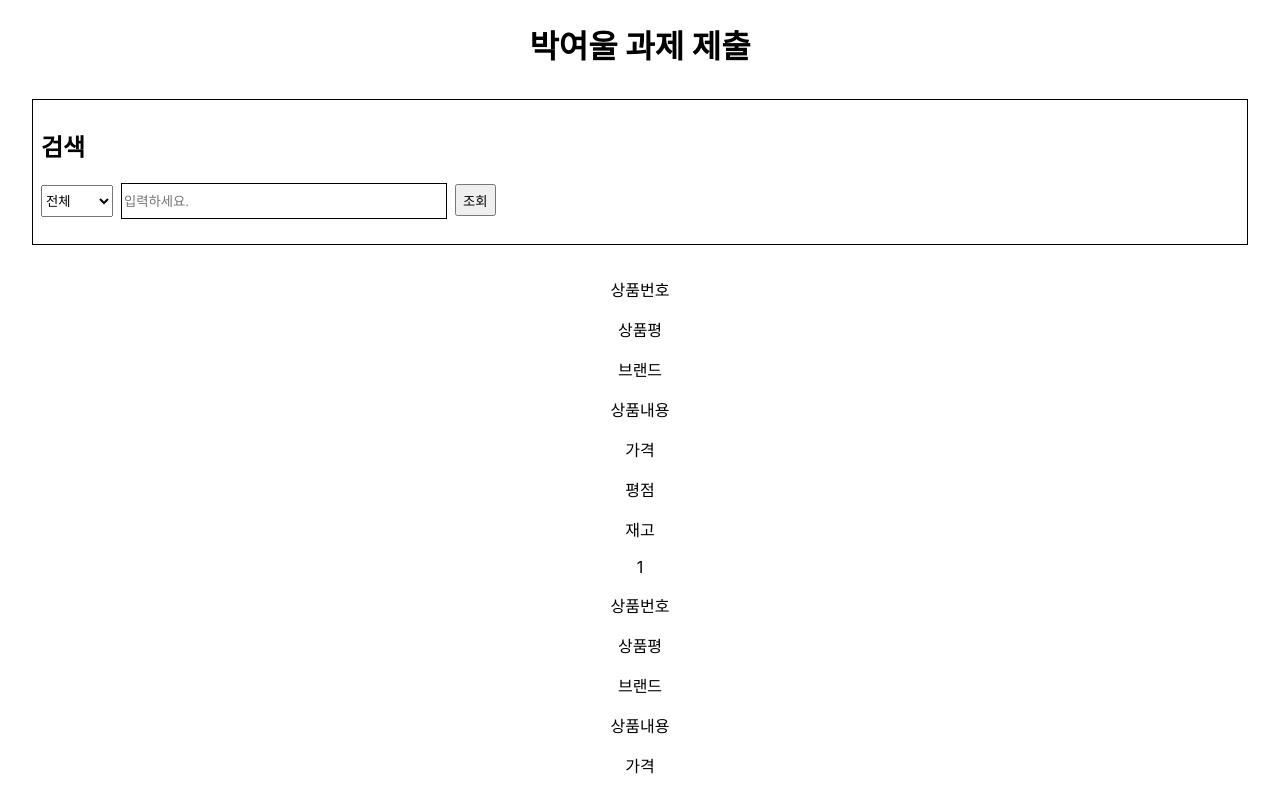
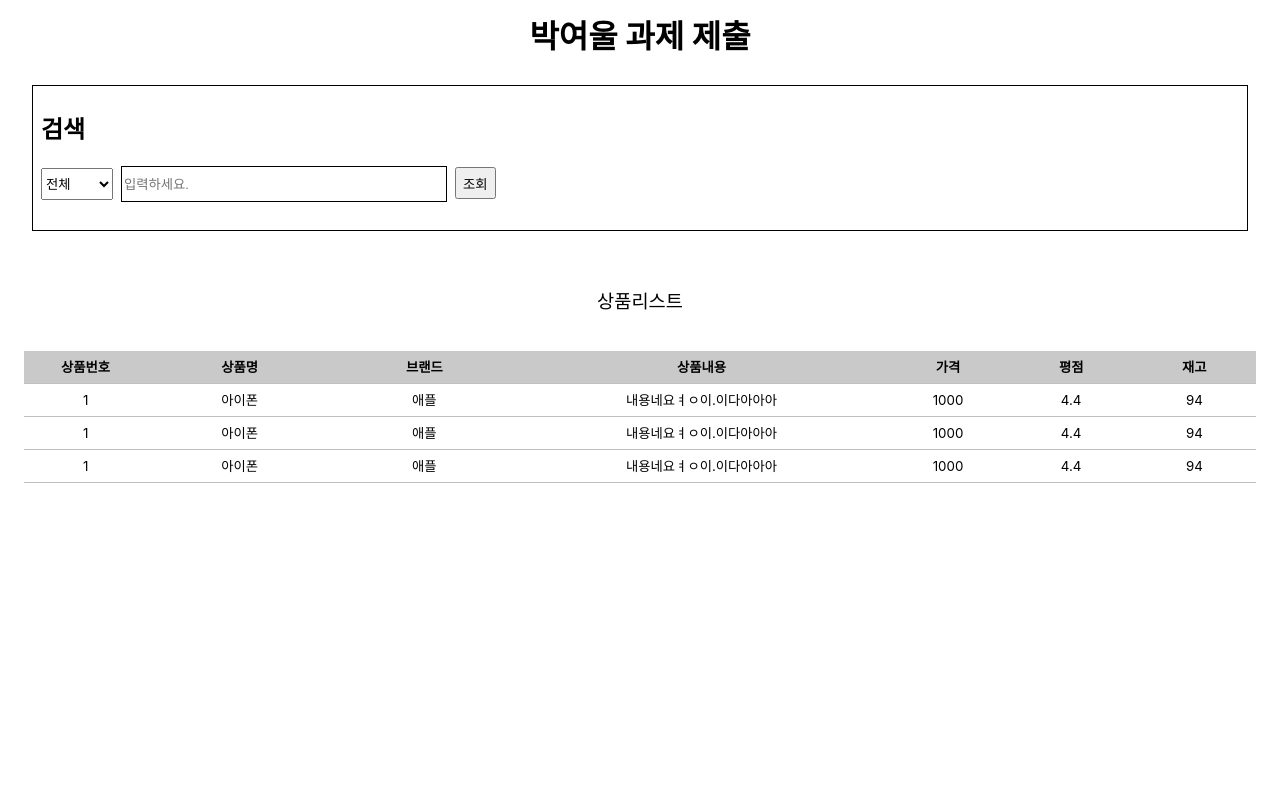
Before and after one commit to yeowool1010/BlockOdyssey_frontendcodetest, a React (Create React App) app in the folder old_shopping_mall/: page / in a window 1280 px wide. Shown: the top 796 px of the page. Built offline with nearby package versions, Linux system fonts and the light colour scheme.

Commit message:
💄 [ui] 상품 리스트 퍼블리싱 완료 #1

```diff
--- a/old_shopping_mall/src/components/ListBox.js
+++ b/old_shopping_mall/src/components/ListBox.js
@@ -1,39 +1,61 @@
 import React from "react";
+import "../styles/ListBox.css";
 
 function ListBox() {
   return (
-    <article id="list-box">
-      <hgroup id="list-box-header">
-        <p>상품번호</p>
-        <p>상품평</p>
-        <p>브랜드</p>
-        <p>상품내용</p>
-        <p>가격</p>
-        <p>평점</p>
-        <p>재고</p>
-      </hgroup>
-
-      <section id="list-box-innder">
-        <p>1</p>
-        <p>상품번호</p>
-        <p>상품평</p>
-        <p>브랜드</p>
-        <p>상품내용</p>
-        <p>가격</p>
-        <p>평점</p>
-        <p>재고</p>
-      </section>
-      <section id="list-box-innder">
-        <p>1</p>
-        <p>상품번호</p>
-        <p>상품평</p>
-        <p>브랜드</p>
-        <p>상품내용</p>
-        <p>가격</p>
-        <p>평점</p>
-        <p>재고</p>
-      </section>
-    </article>
+    <section id="list-box">
+      <ul>
+        <li>상품리스트</li>
+        <li>
+          <ul id="list-table">
+            <li>
+              <ul>
+                <li>상품번호</li>
+                <li>상품명</li>
+                <li>브랜드</li>
+                <li>상품내용</li>
+                <li>가격</li>
+                <li>평점</li>
+                <li>재고</li>
+              </ul>
+            </li>
+            <li>
+              <ul>
+                <li>1</li>
+                <li>아이폰</li>
+                <li>애플</li>
+                <li>내용네요ㅕㅇ이.이다아아아</li>
+                <li>1000</li>
+                <li>4.4</li>
+                <li>94</li>
+              </ul>
+            </li>
+            <li>
+              <ul>
+                <li>1</li>
+                <li>아이폰</li>
+                <li>애플</li>
+                <li>내용네요ㅕㅇ이.이다아아아</li>
+                <li>1000</li>
+                <li>4.4</li>
+                <li>94</li>
+              </ul>
+            </li>
+            <li>
+              <ul>
+                <li>1</li>
+                <li>아이폰</li>
+                <li>애플</li>
+                <li>내용네요ㅕㅇ이.이다아아아</li>
+                <li>1000</li>
+                <li>4.4</li>
+                <li>94</li>
+              </ul>
+            </li>
+          </ul>
+        </li>
+      </ul>
+    </section>
   );
 }
 
--- a/old_shopping_mall/src/styles/ListBox.css
+++ b/old_shopping_mall/src/styles/ListBox.css
@@ -0,0 +1,79 @@
+body {
+  line-height: 2em;
+}
+ul,
+li {
+  list-style: none;
+  text-align: center;
+  padding: 0;
+  margin: 0;
+}
+
+#list-box {
+  padding: 1.5rem;
+  margin: 0 auto;
+}
+
+#list-box > ul > li:first-child {
+  text-align: center;
+  font-size: 14pt;
+  height: 2rem;
+  vertical-align: middle;
+  line-height: 30px;
+}
+
+#list-table {
+  margin-top: 2rem;
+}
+
+#list-table > li:first-child > ul > li {
+  background-color: #c9c9c9;
+  font-weight: bold;
+  text-align: center;
+}
+
+#list-table > li > ul {
+  clear: both;
+  padding: 0px auto;
+  position: relative;
+  min-width: 40px;
+}
+#list-table > li > ul > li {
+  float: left;
+  font-size: 10pt;
+  border-bottom: 1px solid silver;
+  vertical-align: baseline;
+}
+/*각 열 너비조정 전체 100% 맞춰야함*/
+/*상품번호*/
+#list-table > li > ul > li:first-child {
+  width: 10%;
+}
+/*상품명*/
+#list-table > li > ul > li:first-child + li {
+  width: 15%;
+}
+/*브랜드*/
+#list-table > li > ul > li:first-child + li + li {
+  width: 15%;
+}
+/*상품내용*/
+#list-table > li > ul > li:first-child + li + li + li {
+  width: 30%;
+}
+/*가격*/
+#list-table > li > ul > li:first-child + li + li + li + li {
+  width: 10%;
+}
+/*평점*/
+#list-table > li > ul > li:first-child + li + li + li + li + li {
+  width: 10%;
+}
+/*재고*/
+#list-table > li > ul > li:first-child + li + li + li + li + li + li {
+  width: 10%;
+}
+
+.left {
+  text-align: left;
+}
```
